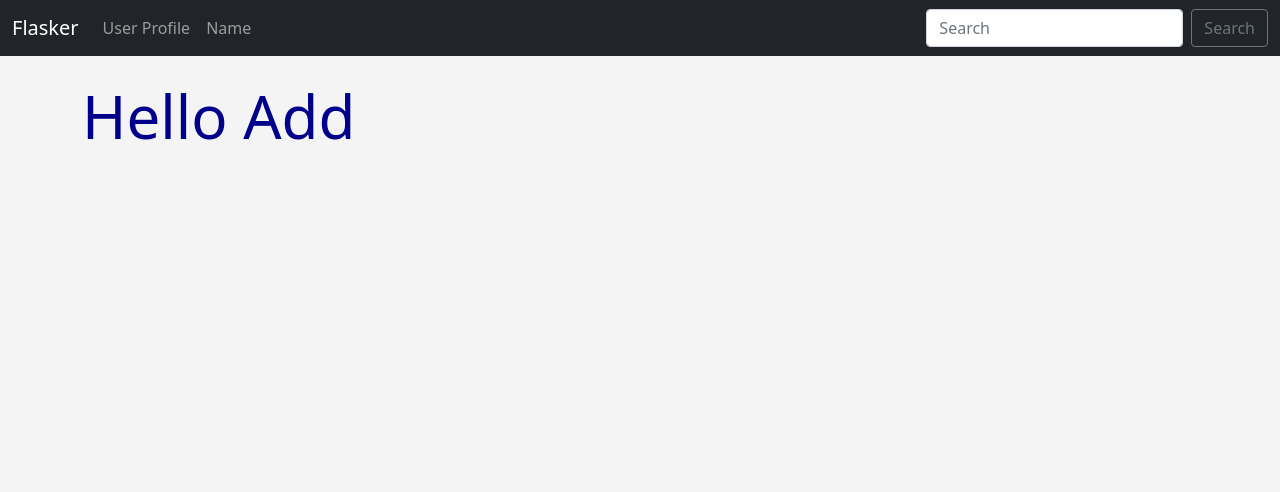
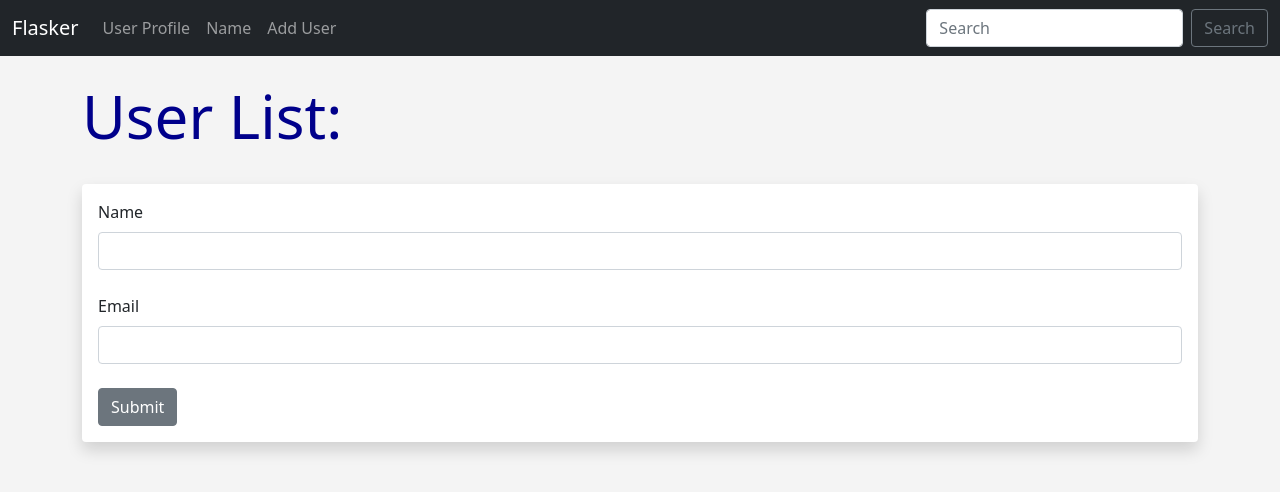
Before and after one commit to GrushevskayaYana/Flask, a Flask app: page /user/add in a window 1280 px wide. Shown: the top 492 px of the page. Run offline with Flask 3, Linux system fonts and the light colour scheme.

Commit message:
lesson 8 with error

```diff
--- a/app.py
+++ b/app.py
@@ -2,10 +2,35 @@ from flask import Flask, render_template, flash
 from flask_wtf import FlaskForm
 from wtforms import StringField, SubmitField
 from wtforms.validators import DataRequired
+from flask_sqlalchemy import SQLAlchemy
+from datetime import datetime
 
 app = Flask(__name__)
+# Connect to db
+app.config['SQLALCHEMY_DATABASE_URI'] = 'sqlite:///users.db'
+# Secret key
+app.config['SECRET_KEY'] = "my super secret key that no one is supposed to know"
+# Initialize The Database
+db = SQLAlchemy(app)
 
-app.config['SECRET_KEY'] = "my super secret key that no one is supposed to know"
+
+# Create Model
+class Users(db.Model):
+    id = db.Column(db.Integer, primary_key=True)
+    name = db.Column(db.String(200), nullable=False)
+    email = db.Column(db.String(120), nullable=False, unique=True)
+    date_added = db.Column(db.DateTime, default=datetime.utcnow)
+
+    # Create A String
+    def repr(self):
+        return '<Name %r>' % self.name
+
+
+# Create a Form Class
+class UserForm(FlaskForm):
+    name = StringField("Name", validators=[DataRequired()])
+    email = StringField("Email", validators=[DataRequired()])
+    submit = SubmitField("Submit")
 
 
 # Create a Form Class
@@ -58,6 +83,27 @@ def _name():
                            form=form)
 
 
+@app.route('/user/add', methods=['GET', 'POST'])
+def add_user():
+    name = None
+    form = UserForm()
+    if form.validate_on_submit():
+        user = Users.query.filter_by(email=form.email.data).first()
+        if user is None:
+            user = Users(name=form.name.data, email=form.email.data)
+            db.session.add(user)
+            db.session.commit()
+        name = form.name.data
+        form.name.data = ''
+        form.email.data = ''
+        flash("User Added Successfully!")
+    our_users = Users.query.order_by(Users.date_added)
+    return render_template("add_user.html",
+                           form=form,
+                           name=name,
+                           our_users=our_users)
+
+
 if __name__ == '__main__':
     app.run(
         debug=True,
--- /dev/null
+++ b/templates/add_user.html
@@ -0,0 +1,64 @@
+{% extends 'base.html' %}
+
+{% block content %}
+
+{% for message in get_flashed_messages() %}
+
+  <div class="alert alert-warning alert-dismissible fade show" role="alert">
+    {{ message }}
+    <button type="button" class="btn-close" data-bs-dismiss="alert" aria-label="Close"></button>
+  </div>
+
+
+{% endfor %}
+
+
+{% if name %}
+  <h1>User Added!</h1>
+  <br/><br/>
+<table class="table table-hover table-bordered table-striped">
+
+{% for our_user in our_users %}
+  <tr>
+  <td>{{ our_user.id }}. {{ our_user.name }} - {{ our_user.email }}</td>
+  </tr>
+{% endfor %}
+
+</table>
+
+
+{% else %}
+  <h1>User List:</h1>
+  <br/>
+<div class="shadow p-3 mb-5 bg-body rounded">
+  <form method="POST">
+    {{ form.hidden_tag() }}
+
+    {{ form.name.label(class="form-label") }}
+
+    {{ form.name(class="form-control") }}
+    <br/>
+
+    {{ form.email.label(class="form-label") }}
+
+    {{ form.email(class="form-control") }}
+    <br/>
+
+    {{ form.submit(class="btn btn-secondary") }}
+
+
+  </form>
+</div>
+<br/><br/><br/>
+<table class="table table-hover table-bordered table-striped">
+
+{% for our_user in our_users %}
+  <tr>
+  <td>{{ our_user.id }}. {{ our_user.name }} - {{ our_user.email }}</td>
+  </tr>
+{% endfor %}
+
+</table>
+{% endif %}
+
+{% endblock %}
--- a/templates/navbar.html
+++ b/templates/navbar.html
@@ -13,7 +13,9 @@
         <li class="nav-item">
           <a class="nav-link" href="{{ url_for('_name')}}">Name</a>
         </li>
-
+        <li class="nav-item">
+          <a class="nav-link" href="{{ url_for('add_user')}}">Add User</a>
+        </li>
 
       </ul>
       <form class="d-flex">
```
